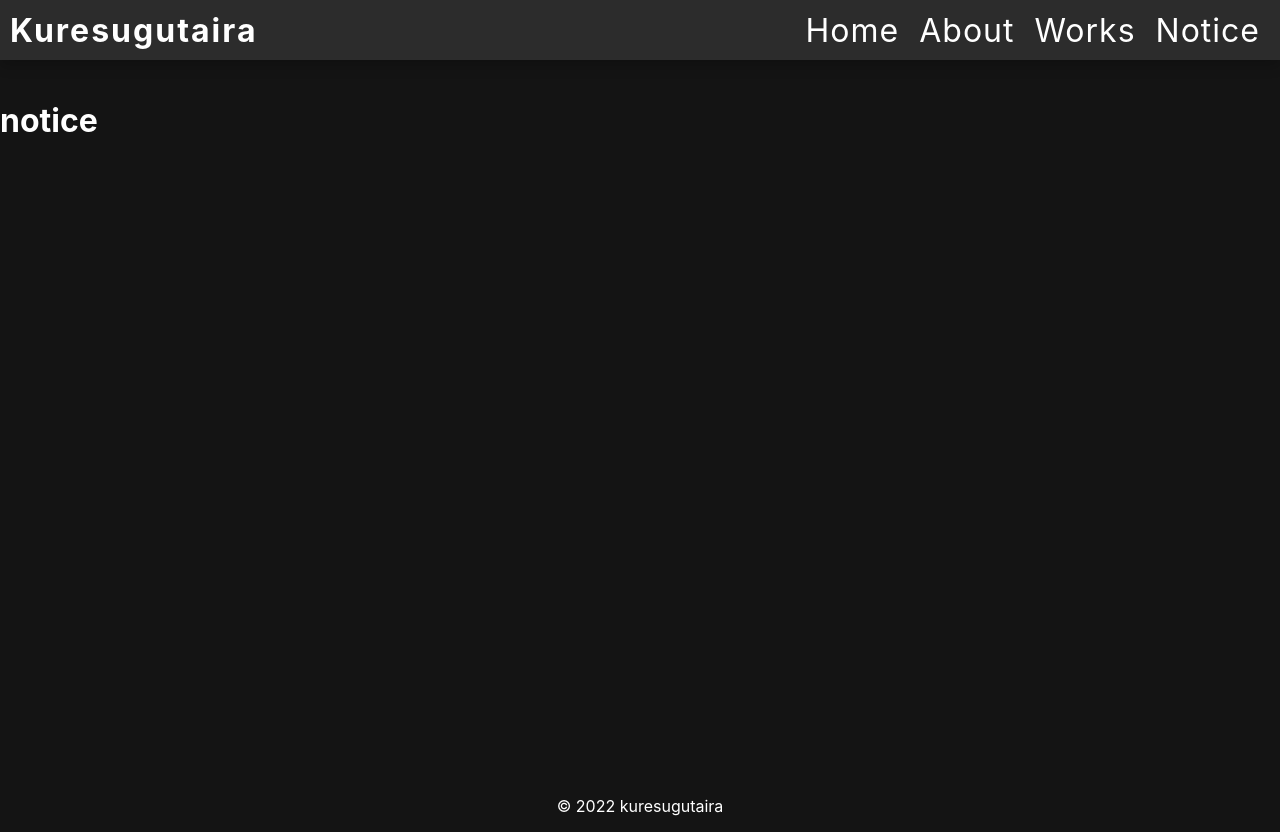
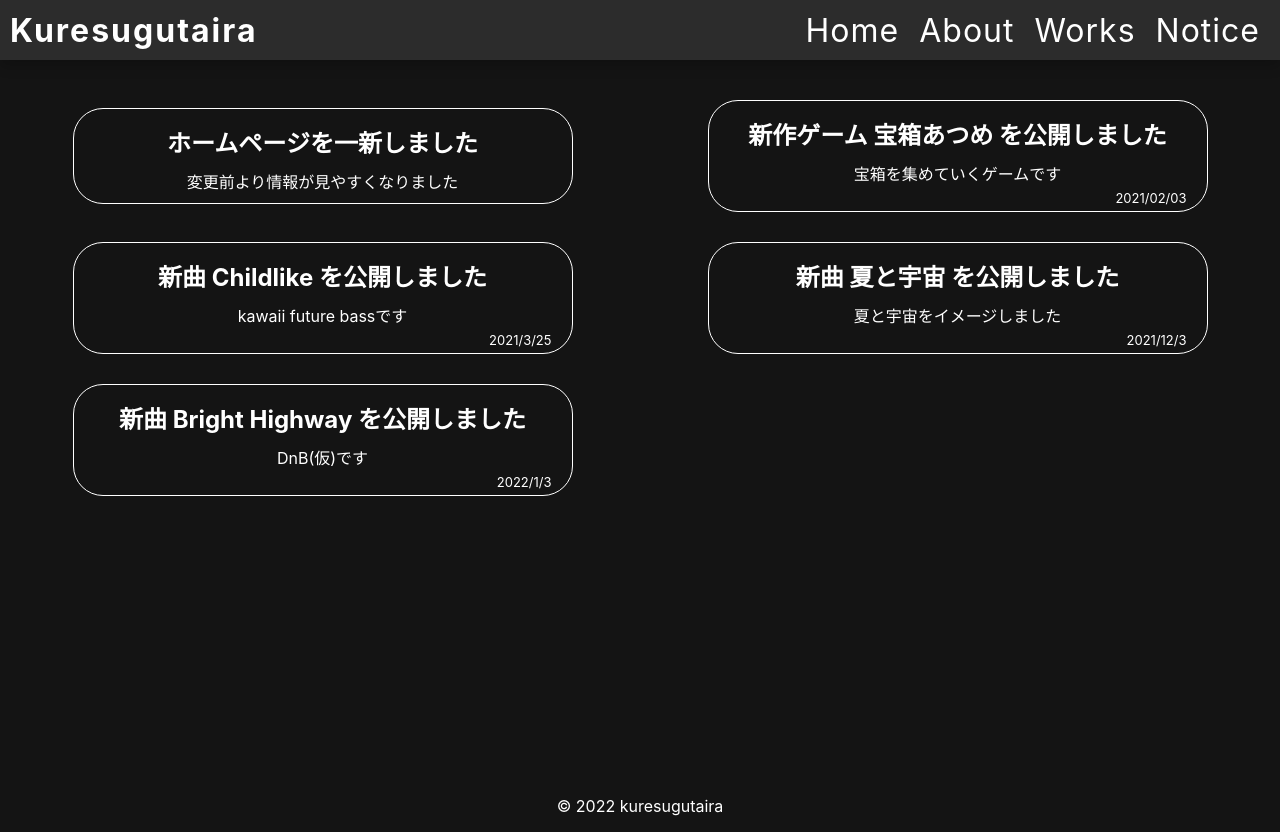
Before and after one commit to kuresugutaira/Homepage, a Next.js app: page /notice in a window 1280 px wide. Built offline with nearby package versions, Linux system fonts and the light colour scheme.

Commit message:
Noticeページの実装

```diff
--- a/src/pages/notice.tsx
+++ b/src/pages/notice.tsx
@@ -1,5 +1,42 @@
+import styles from '../styles/notice.module.scss';
+import NoticeCard from '../components/noticeCard/noticeCard';
+
 function Notice() {
-  return <h1>notice</h1>;
+  return (
+    <>
+      <div className={styles.notice_card_grid}>
+        <NoticeCard
+          href='https://kuresugutaira.com/'
+          title='ホームページを一新しました'
+          description='変更前より情報が見やすくなりました'
+        />
+        <NoticeCard
+          href='https://unityroom.com/games/takarabako-atsume'
+          title='新作ゲーム 宝箱あつめ を公開しました'
+          description='宝箱を集めていくゲームです'
+          date='2021/02/03'
+        />
+        <NoticeCard
+          href='https://soundcloud.com/vyy42cvqfubx/childlike'
+          title='新曲 Childlike を公開しました'
+          description='kawaii future bassです'
+          date='2021/3/25'
+        />
+        <NoticeCard
+          href='https://soundcloud.com/vyy42cvqfubx/iigjgjz6smtm'
+          title='新曲 夏と宇宙 を公開しました'
+          description='夏と宇宙をイメージしました'
+          date='2021/12/3'
+        />
+        <NoticeCard
+          href='https://soundcloud.com/vyy42cvqfubx/bright-highway'
+          title='新曲 Bright Highway を公開しました'
+          description='DnB(仮)です'
+          date='2022/1/3'
+        />
+      </div>
+    </>
+  );
 }
 
 export default Notice;
--- /dev/null
+++ b/src/styles/notice.module.scss
@@ -0,0 +1,7 @@
+.notice_card_grid {
+  display: grid;
+  grid-template-columns: repeat(auto-fit, minmax(500px, 1fr));
+  place-items: center;
+  gap: 30px;
+  padding: 20px;
+}
```
